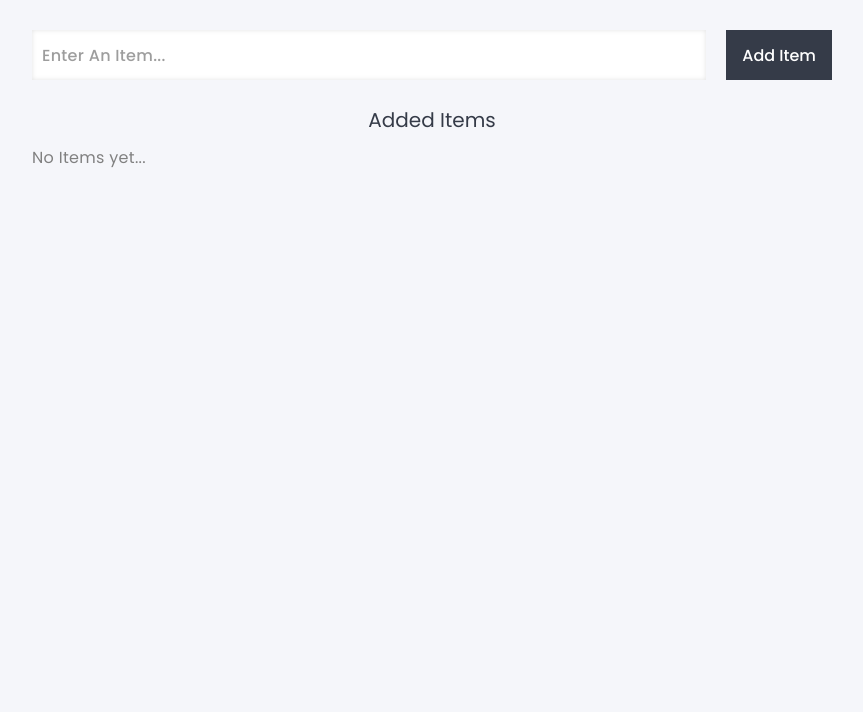
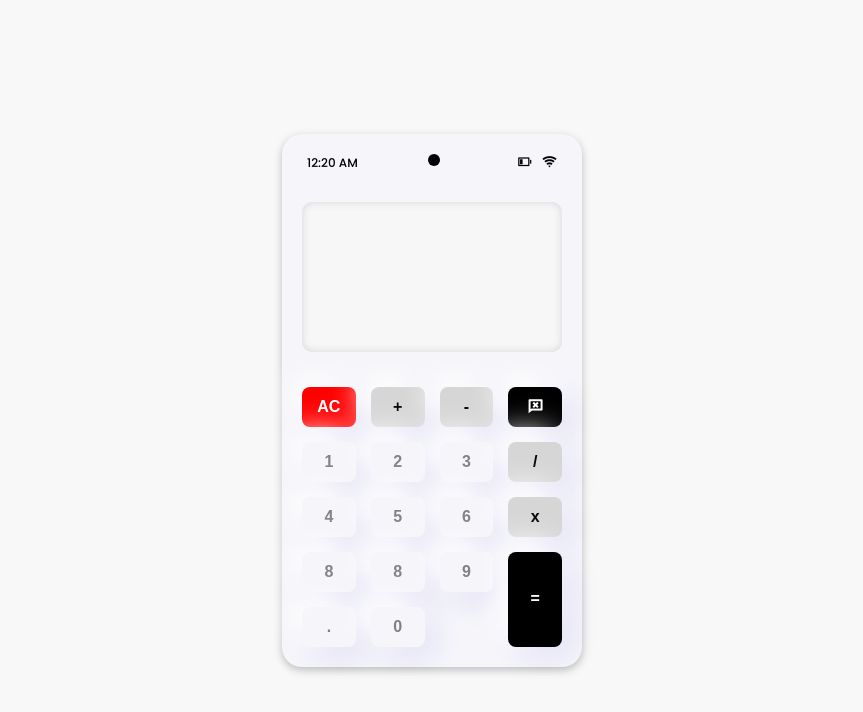
Before and after one commit to webwithaman/project-exercise-9-by-sheryians, a plain HTML site: page index.html in a window 1280 px wide. Shown: the whole page, without its empty margins (208-1071 px from the left). Drawn offline with nearby package versions, Linux system fonts and the light colour scheme.

Commit message:
completed

```diff
--- a/css/style.css
+++ b/css/style.css
@@ -8,7 +8,13 @@
   --white: #fff;
 
   /* Theme Fonts */
+  --font-family-1: "Lato", sans-serif;
   --font-family-2: "Poppins", sans-serif;
+  --font-family-3: "Oswald", sans-serif;
+  --font-family-4: "Ubuntu", sans-serif;
+  --font-family-5: "Roboto", sans-serif;
+  --font-family-6: "Nunito", sans-serif;
+  --font-family-7: "Gideon", sans-serif;
 }
 /* CSS Variables End */
 
@@ -23,97 +29,181 @@
 
 html {
   font-size: 62.5%; /* 1rem = 10px */
+  overflow-x: hidden;
+  scroll-behavior: smooth;
   font-family: var(--font-family-2);
 }
 
 body {
   overflow-x: hidden;
-  padding: 3rem;
-  background-color: #f5f6fa;
+  background-color: #f8f8f8;
 }
 /* Reset Default Styles End */
 
-/* Page-Specific Styles Start */
-.site-wrapper {
-  width: 100%;
-  max-width: 800px;
-  margin-inline: auto;
-  display: flex;
-  flex-direction: column;
+/* Common Styles for Frequently Used Elements Start */
+a {
+  text-decoration: none;
+  display: inline-block;
+  transition: all 0.3s linear;
 }
 
-.input-btn-box {
-  display: flex;
-  gap: 2rem;
-  flex-wrap: wrap;
-  justify-content: center;
-  margin-bottom: 2.5rem;
+ul {
+  list-style: none;
 }
 
-.input-btn-box input {
-  height: 5rem;
-  flex: 1;
-  padding: 1rem;
-  border: none;
-  outline: 2px solid transparent;
-  background-color: #fff;
-  font-size: 1.6rem;
-  letter-spacing: 0.3px;
-  font-weight: 450;
-  box-shadow: 0 0 5px rgba(0, 0, 0, 0.112) inset;
-  font-family: var(--font-family-2);
-}
-
-.input-btn-box input:focus {
-  border: 3px solid #353b48;
-}
-
-.input-btn-box input::placeholder {
-  color: rgba(128, 128, 128, 0.769);
-}
-
-.input-btn-box #add-btn {
+button {
   border: none;
   cursor: pointer;
   transition: all 0.3s linear;
-  padding: 1rem 1.6rem;
-  background-color: #353b48;
-  color: #fff;
-  font-family: var(--font-family-2);
-  font-size: 1.6rem;
+}
+
+input,
+textarea {
+  outline: none;
+}
+
+img {
+  max-width: 100%;
+  width: 100%;
+  object-fit: cover;
+}
+
+h1,
+h2,
+h3,
+h4,
+h5,
+h6 {
+  line-height: 1.4;
+}
+
+p {
+  line-height: 1.6;
+}
+/* Common Styles for Frequently Used Elements End */
+
+/* Reusable Components & Utility Classes Start */
+/* Reusable Components & Utility Classes End */
+
+/* Page-Specific Styles Start */
+.site-wrapper {
+  display: flex;
+  justify-content: center;
+  align-items: center;
+  padding: 2rem;
+  min-height: 100vh;
+}
+
+.calculator {
+  width: 100%;
+  max-width: 300px;
+  background-color: #f5f5fa;
+  box-shadow: rgba(0, 0, 0, 0.24) 0px 3px 8px;
+  border-radius: 2rem;
+  padding: 2rem;
+}
+
+.header {
+  display: flex;
+  justify-content: space-between;
+  margin-bottom: 3rem;
+  padding-inline: 0.5rem;
+}
+
+.header .time {
+  font-size: 1.2rem;
   font-weight: 500;
 }
 
+.header .camera {
+  width: 1.2rem;
+  height: 1.2rem;
+  background-color: black;
+  border-radius: 50%;
+}
+
+.header i {
+  font-size: 1.5rem;
+  padding-left: 0.7rem;
+}
+
+.display-area {
+  border: none;
+  width: 100%;
+  height: 15rem;
+  box-shadow: 0 0 8px rgba(0, 0, 0, 0.132) inset;
+  border-radius: 1rem;
+  background-color: #ffffff;
+  background-color: #f7f7f7;
+  font-size: 2rem;
+  font-family: var(--font-family-2);
+  font-weight: 500;
+  padding: 1rem;
+  letter-spacing: 1.5px;
+  resize: none;
+}
+
+.btns-container {
+  display: grid;
+  grid-template-columns: repeat(4, 1fr);
+  grid-template-rows: repeat(5, 1fr);
+  gap: 1.5rem;
+  margin-top: 3rem;
+}
+
+.btns-container .btn {
+  display: flex;
+  align-items: center;
+  justify-content: center;
+  font-size: 1.6rem;
+  font-weight: 800;
+  height: 4rem;
+  cursor: pointer;
+  box-shadow: rgba(99, 99, 99, 0.2) 0px 0px 5px 0px inset;
+  background: #f5f5fa;
+  border: 0;
+  border-radius: 8px;
+  box-shadow: -10px -10px 30px 0 #fff, 10px 10px 30px 0 #1d0dca17;
+  color: #000000;
+  color: grey;
+  transition: 0.2s;
+  user-select: none;
+  -webkit-user-select: none;
+  touch-action: manipulation;
+}
+
 @media (hover: hover) {
-  .input-btn-box button:hover {
-    background-color: #1b2029;
+  .btns-container .btn:hover {
+    background: #f8f8ff;
+    box-shadow: -15px -15px 30px 0 #fff, 15px 15px 30px 0 #1d0dca17;
   }
 }
 
-.added-items-heading {
-  font-size: 2rem;
-  font-weight: 400;
-  margin-bottom: 1rem;
-  color: #353b48;
-  text-align: center;
+.btns-container .btn[data-key="="] {
+  height: initial;
+  grid-row: 4/-1;
+  grid-column: 4/-1;
+  background-color: black;
+  color: rgb(255, 255, 255);
 }
 
-.items-container {
-  color: grey;
-  font-size: 1.6rem;
-  letter-spacing: 0.3px;
-  font-weight: 400;
+.btns-container .btn[data-key="clear"] {
+  background-color: rgb(255, 0, 0);
+  color: white;
+  font-weight: 700;
 }
 
-.items-container li {
-  word-break: break-all;
-  list-style: none;
-  background-color: #2f3640;
-  padding: 1rem;
+.btns-container .btn[data-key="delete"] {
+  background-color: rgb(0, 0, 0);
   color: white;
-  font-size: 1.6rem;
-  letter-spacing: 0.3px;
-  font-weight: 400;
-  margin-bottom: 1rem;
 }
+
+.btns-container .btn[data-key="+"],
+.btns-container .btn[data-key="-"],
+.btns-container .btn[data-key="/"],
+.btns-container .btn[data-key="x"] {
+  background-color: rgb(214, 214, 214);
+  color: rgb(0, 0, 0);
+}
+
 /* Page-Specific Styles End */
--- a/index.html
+++ b/index.html
@@ -9,26 +9,53 @@
 
     <!-- Custom External Stylesheets -->
     <link rel="stylesheet" href="css/style.css" />
+
+    <link
+      href="https://cdn.jsdelivr.net/npm/remixicon@4.5.0/fonts/remixicon.css"
+      rel="stylesheet"
+    />
+
+    <script src="https://cdnjs.cloudflare.com/ajax/libs/mathjs/11.11.0/math.min.js"></script>
   </head>
 
   <body>
     <!-- Site Wrapper Start -->
     <div class="site-wrapper">
-      <!-- Input Button Box Start -->
-      <div class="input-btn-box">
-        <input type="text" placeholder="Enter An Item..." />
-        <button id="add-btn">Add Item</button>
+      <div class="calculator">
+        <div class="header">
+          <div class="time">12:20 AM</div>
+          <div class="camera"></div>
+          <div class="battery-connection">
+            <i class="ri-battery-low-line"></i>
+            <i class="ri-wifi-fill"></i>
+          </div>
+        </div>
+
+        <textarea readonly class="display-area"></textarea>
+
+        <div class="btns-container">
+          <button class="btn" data-key="clear">AC</button>
+          <button class="btn" data-key="+">+</button>
+          <button class="btn" data-key="-">-</button>
+          <button class="btn" data-key="delete">
+            <i class="ri-chat-delete-line"></i>
+          </button>
+          <button class="btn" data-key="1">1</button>
+          <button class="btn" data-key="2">2</button>
+          <button class="btn" data-key="3">3</button>
+          <button class="btn" data-key="/">/</button>
+          <button class="btn" data-key="4">4</button>
+          <button class="btn" data-key="5">5</button>
+          <button class="btn" data-key="6">6</button>
+          <button class="btn" data-key="x">x</button>
+          <button class="btn" data-key="8">8</button>
+          <button class="btn" data-key="8">8</button>
+          <button class="btn" data-key="9">9</button>
+          <button class="btn" data-key="=">=</button>
+          <button class="btn" data-key=".">.</button>
+          <button class="btn" data-key="0">0</button>
+        </div>
       </div>
-      <!-- Input Button Box End -->
-
-      <h4 class="added-items-heading">Added Items</h4>
-
-      <!-- Items Container Start -->
-      <ul class="items-container">
-        No Items yet...
-        <!-- Replace Above Text & Dynamically Add Content Here -->
-      </ul>
-      <!-- Items Container End -->
     </div>
     <!-- Site Wrapper End -->
 
--- a/js/script.js
+++ b/js/script.js
@@ -1,18 +1,23 @@
-// Get Elements
-let addBtn = document.querySelector("#add-btn");
-let inputField = document.querySelector("input");
-let itemsContainer = document.querySelector(".items-container");
+let displayArea = document.querySelector(".display-area");
 
-// Adding Click Event on Add Button to Add Items
-addBtn.onclick = () => {
-  // Create li Element
-  let li = document.createElement("li");
+document.querySelectorAll(".btn").forEach((element) => {
+  element.addEventListener("click", (e) => {
+    let btnAttValue = e.currentTarget.getAttribute("data-key");
 
-  // If Input Field is Non-Empty then Append li to Items Container
-  if (inputField.value) {
-    if (!itemsContainer.firstElementChild) itemsContainer.innerHTML = "";
-    li.innerHTML = inputField.value;
-    inputField.value = "";
-    itemsContainer.appendChild(li);
-  }
-};
+    if (btnAttValue == "clear") displayArea.value = "";
+    else if (btnAttValue == "delete")
+      displayArea.value = displayArea.value.slice(
+        0,
+        displayArea.value.length - 1
+      );
+    else if (btnAttValue == "=") {
+      if (displayArea.value == "") return;
+      let exp = displayArea.value.replaceAll("x", "*");
+      try {
+        displayArea.value = math.evaluate(exp);
+      } catch (error) {
+        console.error("Invalid Expression", e.error);
+      }
+    } else displayArea.value += btnAttValue;
+  });
+});
```
